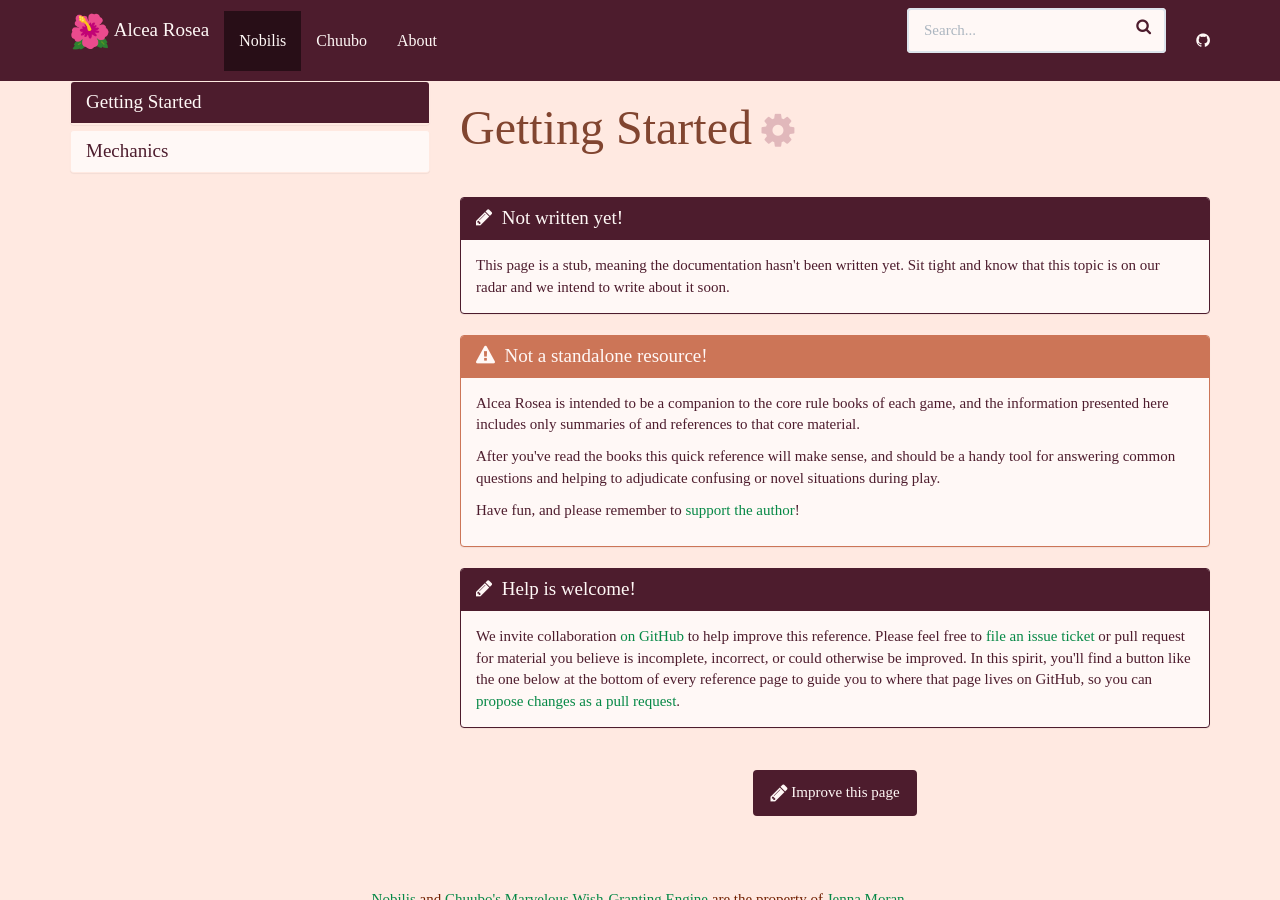
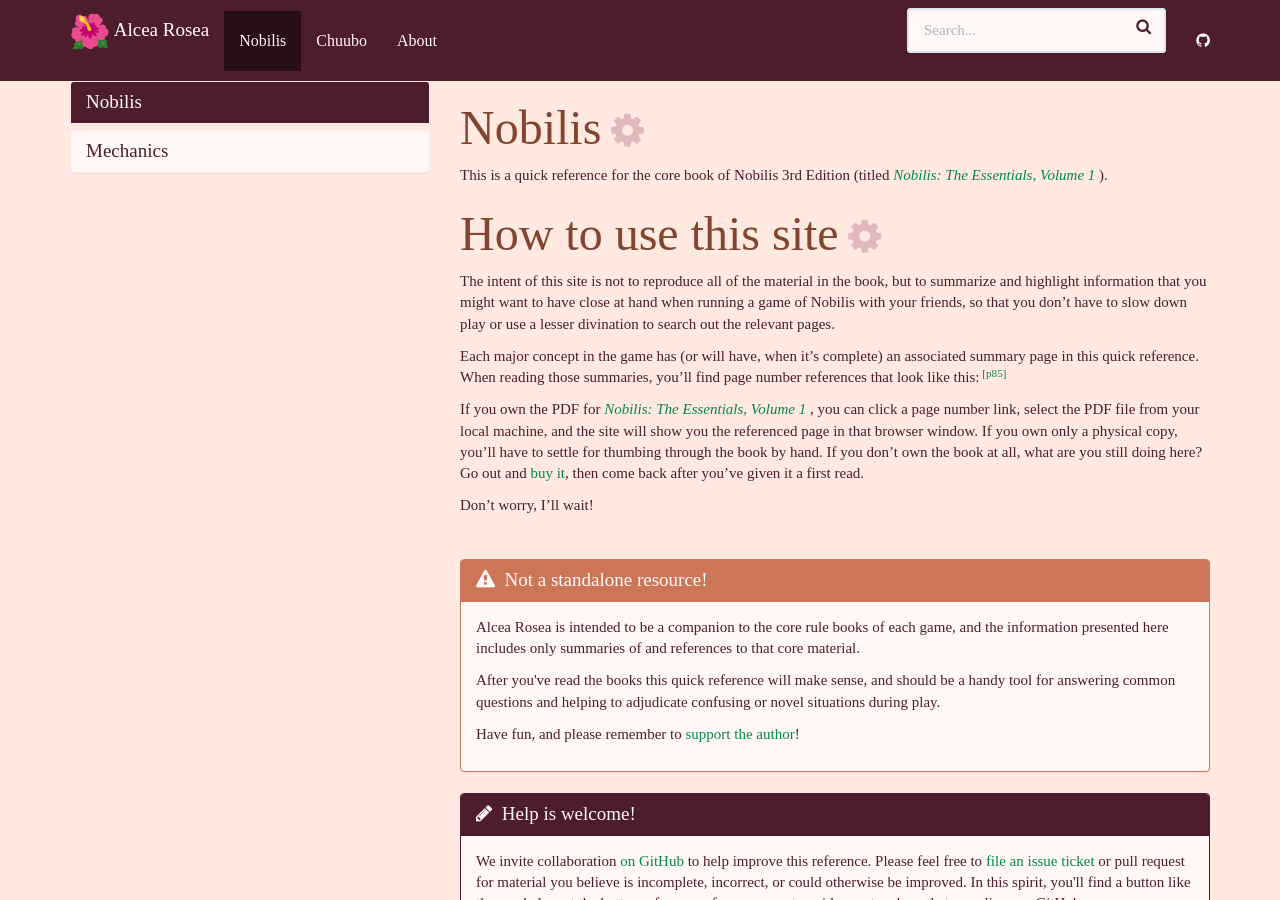
Before and after one commit to alcea-rosea/alcea-rosea.github.io, a Jekyll site: the page built from _nobilis/start.md, in a window 1280 px wide and 900 px high. Built offline with Jekyll 4.4.1, drawn with Linux system fonts in a browser that asks for light colours; nearby versions of some CDN libraries; emoji names are drawn with the system emoji font; some web fonts are replaced.

Commit message:
Fill out Nobilis Start page and Mechanics overview.

```diff
--- a/_data/nobilis.yml
+++ b/_data/nobilis.yml
@@ -8,8 +8,8 @@
     docs:
     - bonds
     - afflictions
+    - auctoritas
     - strike
-    - auctoritas
     - projects
     - destiny
 
@@ -18,9 +18,9 @@
   Bonds:       /nobilis/mechanics/bonds/
   Affliction:  /nobilis/mechanics/afflictions/
   Afflictions: /nobilis/mechanics/afflictions/
-  Strike:      /nobilis/mechanics/strike/
   Auctoritas:  /nobilis/mechanics/auctoritas/
   Auctorita:   /nobilis/mechanics/auctoritas/
+  Strike:      /nobilis/mechanics/strike/
   Project:     /nobilis/mechanics/projects/
   Projects:    /nobilis/mechanics/projects/
   Destiny:     /nobilis/mechanics/destiny/
--- a/_nobilis/start.md
+++ b/_nobilis/start.md
@@ -1,12 +1,28 @@
 ---
-title: Getting Started
+title: Nobilis
 permalink: /nobilis/start/
 redirect_from: /nobilis/index.html
 ---
 
-# Getting Started
+# Nobilis
 
-{% include doc_stub.html %}
+This is a quick reference for the core book of Nobilis 3rd Edition (titled *[Nobilis: The Essentials, Volume 1
+](https://www.drivethrurpg.com/product/89003/Nobilis-The-Essentials-Volume-1)*).
+
+# How to use this site
+
+The intent of this site is not to reproduce all of the material in the book, but to summarize and highlight information that you might want to have close at hand when running a game of Nobilis with your friends, so that you don't have to slow down play or use a lesser divination to search out the relevant pages.
+
+Each major concept in the game has (or will have, when it's complete) an associated summary page in this quick reference. When reading those summaries, you'll find page number references that look like this: [p85]
+
+If you own the PDF for *[Nobilis: The Essentials, Volume 1
+](pdf)*, you can click a page number link, select the PDF file from your local machine, and the site will show you the referenced page in that browser window. If you own only a physical copy, you'll have to settle for thumbing through the book by hand. If you don't own the book at all, what are you still doing here? Go out and [buy it](pdf), then come back after you've given it a first read.
+
+Don't worry, I'll wait!
+
+<br>
+
+[pdf]: https://www.drivethrurpg.com/product/89003/Nobilis-The-Essentials-Volume-1
 
 {% include not_standalone.html %}
 
```
Also changed, not shown: _nobilis/mechanics.md (+5 -1 lines).
